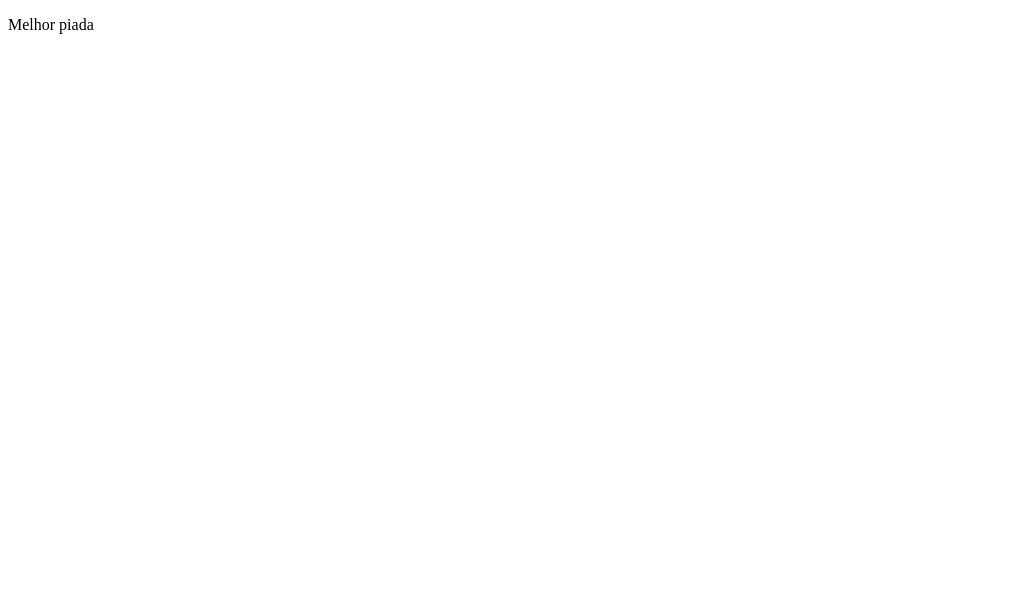
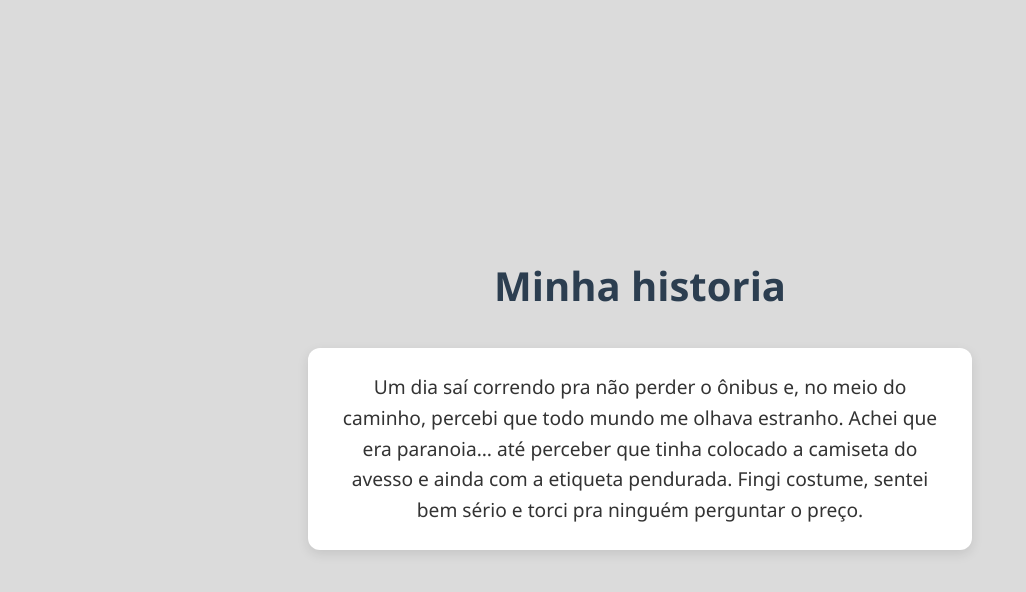
Before and after one commit to Math3us098/Atividades_GIT_3.0, a plain HTML site: page index.html in a window 1280 px wide. Shown: the whole page, without its empty margins (0-1026 px from the left). Drawn offline with Linux system fonts and the light colour scheme.

Commit message:
Historia

```diff
--- a/index.html
+++ b/index.html
@@ -3,9 +3,14 @@
 <head>
     <meta charset="UTF-8">
     <meta name="viewport" content="width=device-width, initial-scale=1.0">
-    <title>Atividade</title>
+    <link rel="stylesheet" href="style.css">
+    <title>Historia</title>
 </head>
 <body>
-    <p>Melhor piada</p>
+    <H1>Minha historia</H1>
+
+    <p>Um dia saí correndo pra não perder o ônibus e, no meio do caminho, percebi que todo mundo me olhava estranho. Achei que era paranoia… até perceber que tinha colocado a camiseta do avesso e ainda com a etiqueta pendurada. Fingi costume, sentei bem sério e torci pra ninguém perguntar o preço.
+
+</p>
 </body>
 </html>
--- /dev/null
+++ b/style.css
@@ -0,0 +1,30 @@
+body {
+    font-family: 'Segoe UI', Tahoma, Geneva, Verdana, sans-serif;
+    background-color: #dbdbdb;
+    color: #333;
+    margin: 0;
+    padding: 0;
+    display: flex;
+    flex-direction: column;
+    align-items: center;
+    justify-content: center;
+    height: 100vh;
+}
+
+h1 {
+    font-size: 2.5rem;
+    margin-bottom: 1rem;
+    color: #2c3e50;
+    text-align: center;
+}
+
+p {
+    max-width: 600px;
+    font-size: 1.2rem;
+    line-height: 1.6;
+    text-align: center;
+    background-color: #ffffff;
+    padding: 1.5rem 2rem;
+    border-radius: 12px;
+    box-shadow: 0 4px 12px rgba(0, 0, 0, 0.1);
+}
```
